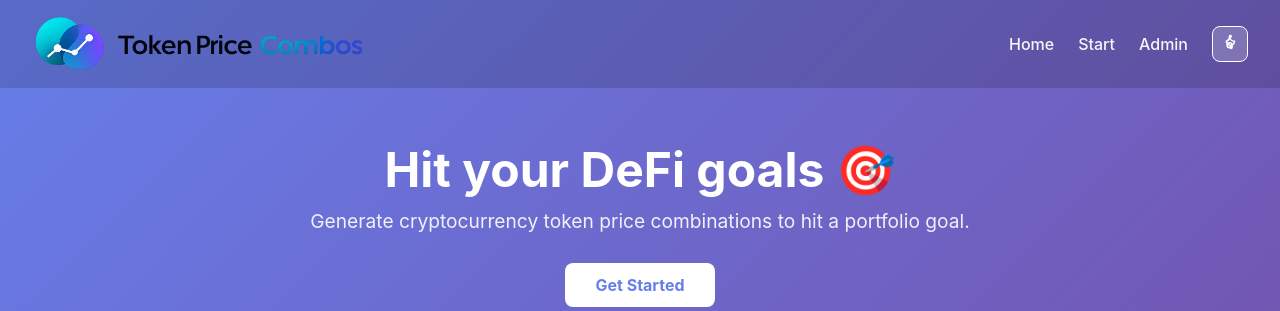
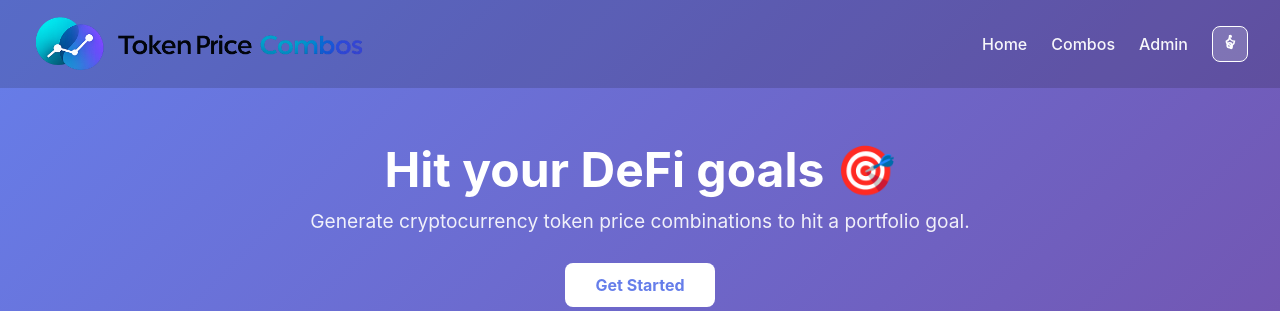
Before and after one commit to austinbrehm/token-price-combos, a Django app: page / in a window 1280 px wide. Shown: the top 311 px of the page. Run offline with Django 4.2, Linux system fonts and the light colour scheme.

Commit message:
change titles within nav bar

```diff
--- a/django/templates/base.html
+++ b/django/templates/base.html
@@ -29,7 +29,7 @@
         <nav>
             <ul>
                 <li><a href="{% url 'home' %}">Home</a></li>
-                <li><a href="{% url 'tokens' %}">Start</a></li>
+                <li><a href="{% url 'tokens' %}">Combos</a></li>
                 <a href="{% url 'admin:index' %}">Admin</a>
                 <li>
                     <button type="button" class="theme-toggle" aria-label="Toggle dark mode">
--- a/django/templates/tokens/token_list.html
+++ b/django/templates/tokens/token_list.html
@@ -2,7 +2,7 @@
 
 {% block content %}
 <div class="tokens-page">
-    <h1>Combinations</h1>
+    <h1>Generate Combos</h1>
 
     {% if form_errors %}
     <ul class="form-errors" role="alert">
```
